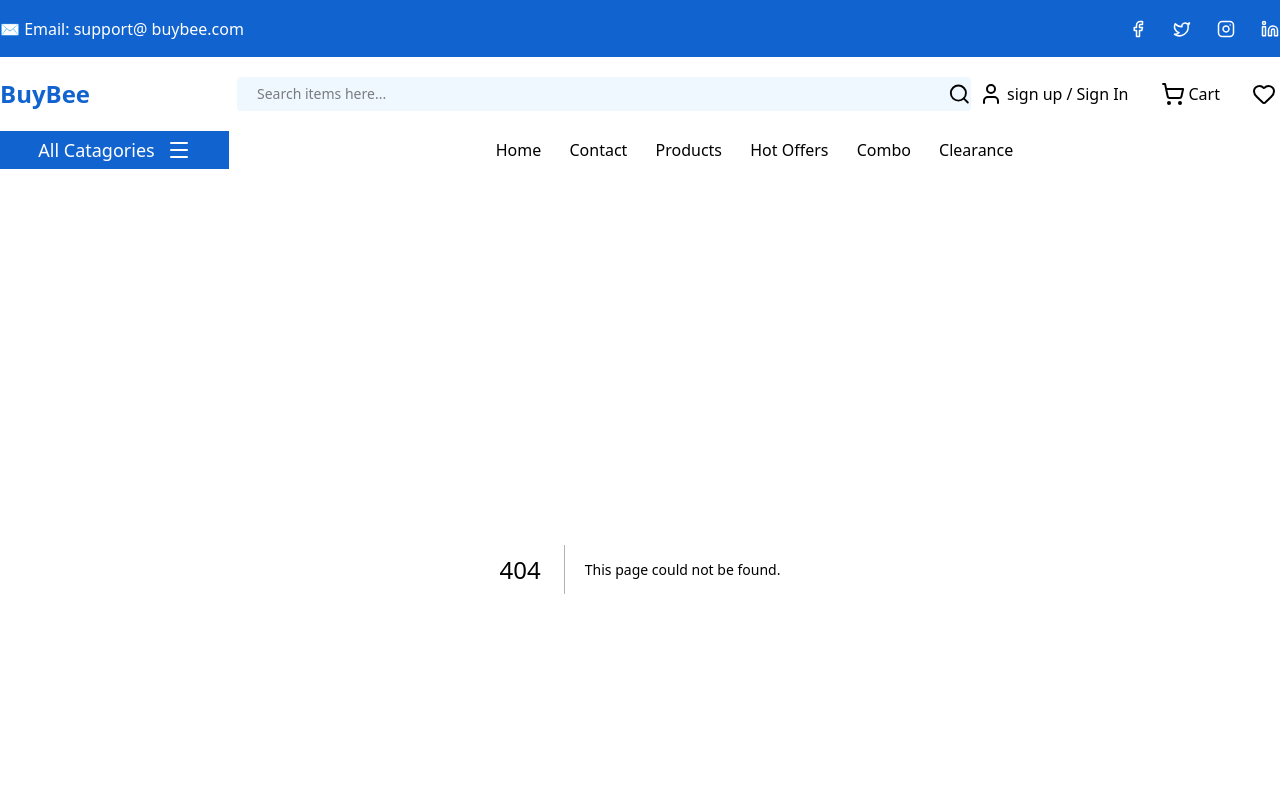
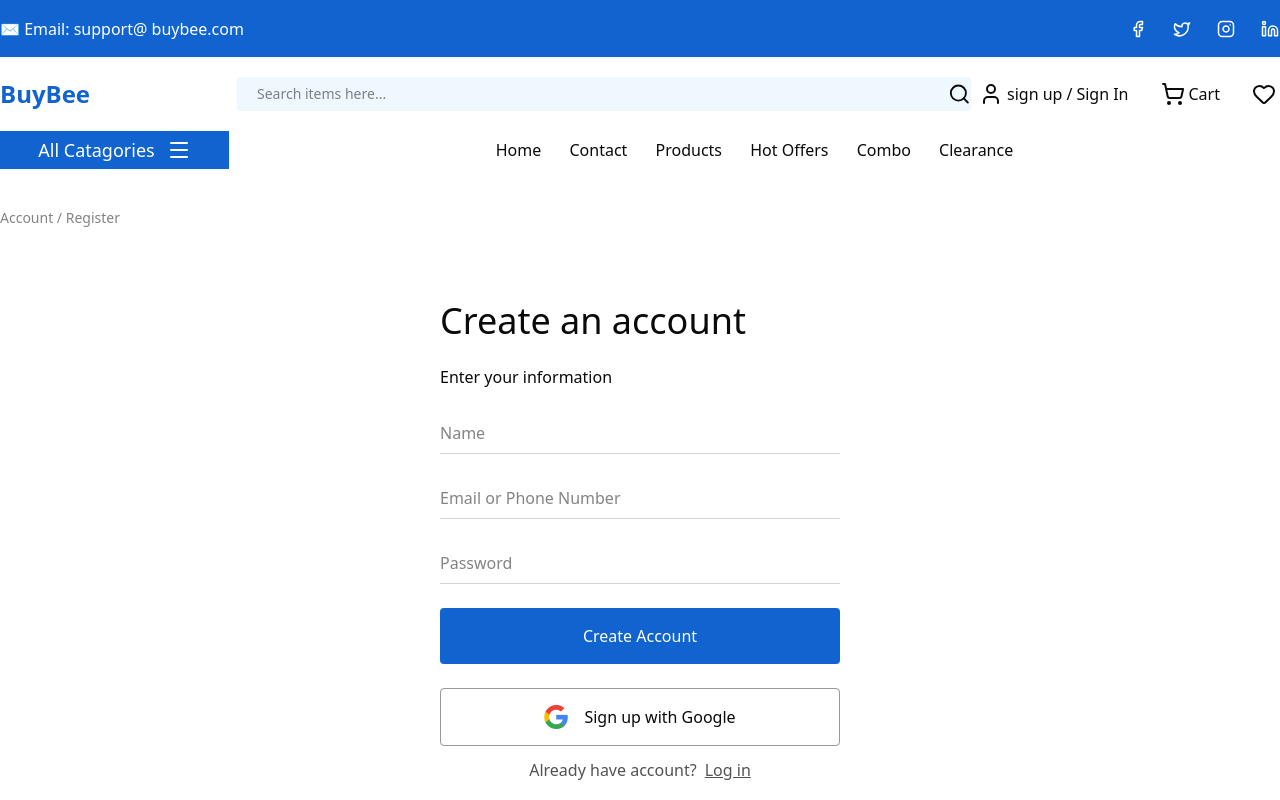
Before and after one commit to Ripon-Mardy/BuyBee, a Next.js app: page /sign-up in a window 1280 px wide. Before the commit this address had no page. Shown: the top 800 px of the page. Built offline with nearby package versions, Linux system fonts and the light colour scheme.

Commit message:
design add

```diff
--- a/app/product-details/page.js
+++ b/app/product-details/page.js
@@ -210,7 +210,7 @@ const page = () => {
 
             <div className="flex items-center justify-start gap-10">
               <Image src={star} width={20} height={20} alt="star" />
-              <div className="max-w-[380px]">
+              <div className="w-[380px]">
                 <div className="w-[52px] h-[15px] rounded-md bg-[#F5C90A]"></div>
               </div>
               <span>4</span>
@@ -218,6 +218,9 @@ const page = () => {
           </div>
         </div>
       </div>
+
+
+
 
       <div className="mt-6">
         <div className="flex items-center justify-between gap-2 border border-[#0B0B0B] rounded px-4 h-14.5">
@@ -273,6 +276,9 @@ const page = () => {
           </div>
         </div>
       </div>
+
+
+
 
       {/* products  */}
       <div className="my-20">
--- /dev/null
+++ b/app/sign-up/page.js
@@ -0,0 +1,47 @@
+
+import Image from "next/image";
+
+// images
+import google from '@/public/icons/google.png'
+
+const page = () => {
+  return (
+    <div className="container mx-auto px-4 md:px-0 mt-9.75">
+      {/* path  */}
+      <div>
+        <h2 className="text-sm font-normal opacity-50">
+          Account / Register
+        </h2>
+      </div>
+
+      {/* create an acount  */}
+      <div className="max-w-100 mt-[73px] mx-auto flex items-start justify-start flex-col gap-6">
+        <h2 className="font-medium text-[36px] leading-10">Create an account</h2>
+        <p className="font-normal text-[16px]">Enter your  information</p>
+        <form className="flex flex-col gap-6 w-full">
+            <input type="text" className="w-full border-b border-gray-300 outline-none py-2 text-[16px]" placeholder="Name" />
+            <input type="email" className="w-full border-b border-gray-300 outline-none py-2 text-[16px]" placeholder="Email or Phone Number" />
+            <input type="password" className="w-full border-b border-gray-300 outline-none py-2 text-[16px]" placeholder="Password" />
+            <button className="bg-[#1163CF] py-4 flex items-center justify-center gap-4 text-white rounded">Create Account</button>
+            {/* sign up with google  */}
+            <button className=" py-4 flex items-center justify-center gap-4 rounded border border-[#00000066]">
+                <Image src={google} width={24} height={24} alt="google" />
+                <span className="font-medium text-[16px] leading-6">Sign up with Google</span>
+            </button>
+        </form>
+
+      </div>
+       {/* already have an account  */}
+        <div className="flex items-center justify-center gap-2 mt-3 opacity-70 text-[16px]">
+            <button className="cursor-pointer">Already have account?</button>
+            <button className="underline cursor-pointer">Log in</button>
+        </div>
+
+
+
+
+    </div>
+  );
+};
+
+export default page;
--- a/components/ui/button.tsx
+++ b/components/ui/button.tsx
@@ -19,7 +19,7 @@ const buttonVariants = cva(
         ghost:
           "hover:bg-accent hover:text-accent-foreground dark:hover:bg-accent/50",
         link: "text-primary underline-offset-4 hover:underline",
-        blue : "bg-[#1163CF] py-2.5 px-12 rounded"
+        blue : "bg-red-800 py-2.5 px-12 rounded"
       },
       size: {
         default: "h-9 px-4 py-2 has-[>svg]:px-3",
```
Also changed, not shown: public/icons/google.png (added).
